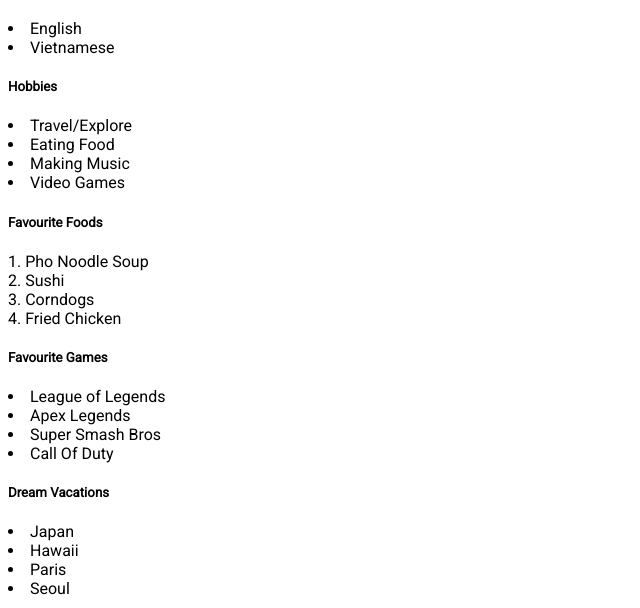
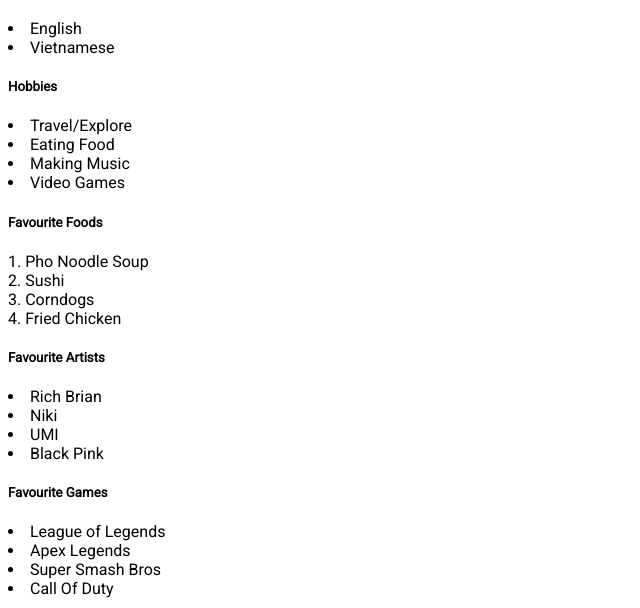
Before and after one commit to tngo98/MyPortfolio, a website: page pages/about.html in a window 1280 px wide. Shown: the part 4040-4648 px from the top of the page, without its empty margins (0-640 px from the left). Drawn offline with Linux system fonts and the light colour scheme.

Commit message:
Fixed about page

```diff
--- a/pages/about.html
+++ b/pages/about.html
@@ -18,7 +18,7 @@
     <meta name="theme-color" content="#ffffff" />
     <title>About</title>
   </head>
-  <body class="flex flex-col h-full" style="font-family: 'Roboto', sans-serif">
+  <body style="font-family: 'Roboto', sans-serif">
     <nav
       role="navigation"
       class="relative flex items-center justify-between h-16 text-white from-green-600 to-gray-400 bg-gradient-to-r"
@@ -52,12 +52,11 @@
         >
       </div>
     </nav>
-
     <!-- Hero Section -->
     <div class="relative min-h-screen text-center bg-white">
-      <div class="flex flex-wrap items-center justify-center m-4">
+      <div class="flex flex-wrap items-center justify-center pb-16 m-4">
         <div
-          class="h-full max-w-xs pb-6 m-4 bg-green-600 border-2 border-green-600 rounded-md sm:max-w-lg"
+          class="max-w-xs pb-1.5 m-4 bg-green-600 border-2 border-green-600 rounded-md sm:max-w-3xl"
         >
           <img
             src="../images/me.webp"
@@ -84,9 +83,7 @@
           </div>
         </div>
 
-        <div
-          class="h-full max-w-xs pb-5 m-4 bg-green-600 rounded-md sm:max-w-lg"
-        >
+        <div class="max-w-xs bg-green-600 rounded-md sm:max-w-lg">
           <div class="p-4 border-b border-white">
             <h5 class="mb-2 font-bold text-left text-white uppercase">
               Favourite Programming Languages
@@ -142,6 +139,20 @@
             <h5
               class="mb-2 font-bold tracking-widest text-left text-white uppercase"
             >
+              Favourite Artists
+            </h5>
+            <p class="text-left text-white">
+              <li class="text-left text-white">Rich Brian</li>
+              <li class="text-left text-white">Niki</li>
+              <li class="text-left text-white">UMI</li>
+              <li class="text-left text-white">Black Pink</li>
+            </p>
+          </div>
+
+          <div class="p-4 border-b border-white">
+            <h5
+              class="mb-2 font-bold tracking-widest text-left text-white uppercase"
+            >
               Favourite Games
             </h5>
             <p class="text-left text-white">
@@ -167,8 +178,9 @@
           </div>
         </div>
       </div>
+    </div>
     <footer
-        class="bottom-0 justify-center w-full h-16 text-center text-white from-green-600 to-gray-400 bg-gradient-to-r"
+      class="relative bottom-0 justify-center w-full h-16 text-center text-white from-green-600 to-gray-400 bg-gradient-to-r"
     >
       <div class="inline-block p-1 m-2 text-center">
         <a
@@ -221,7 +233,6 @@
         ></a>
       </div>
     </footer>
-    </div>
     <script src="../app.js"></script>
   </body>
 </html>
```
Lines whose indentation alone changed are shown as unchanged.
